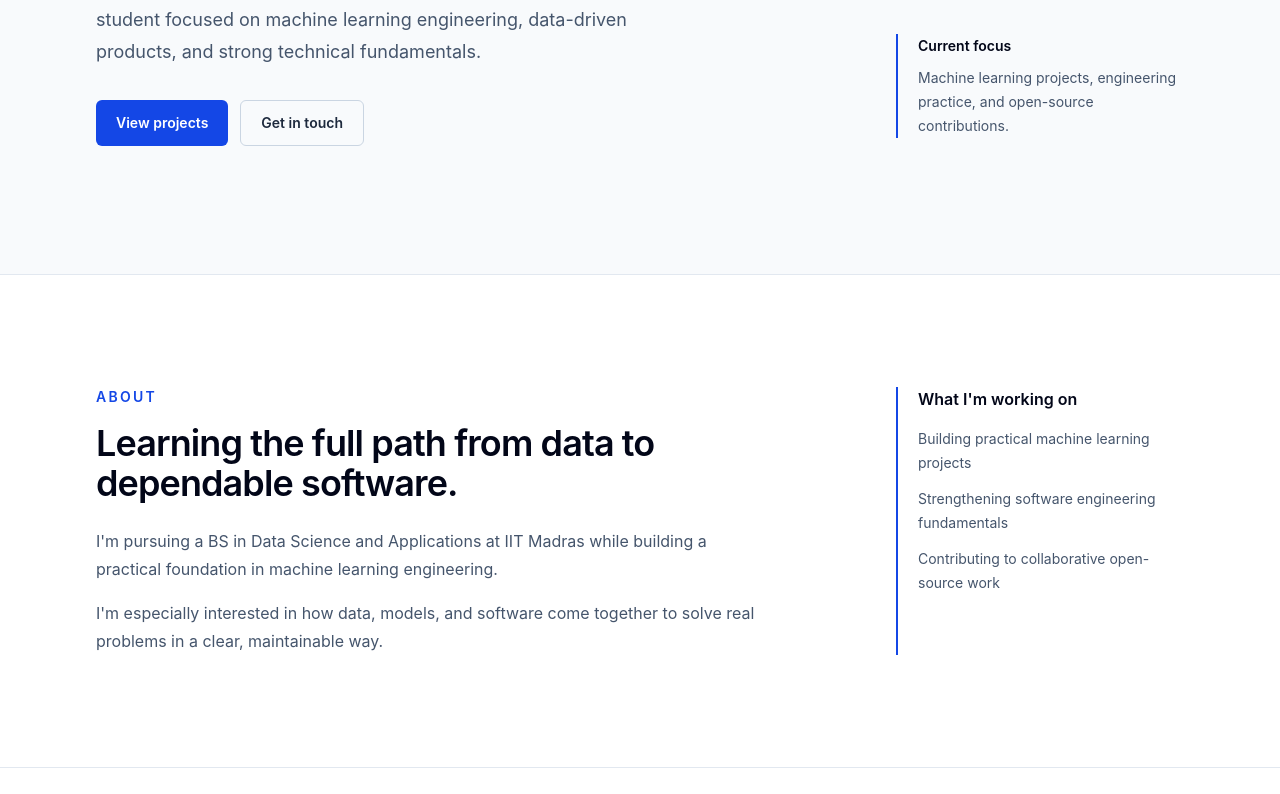
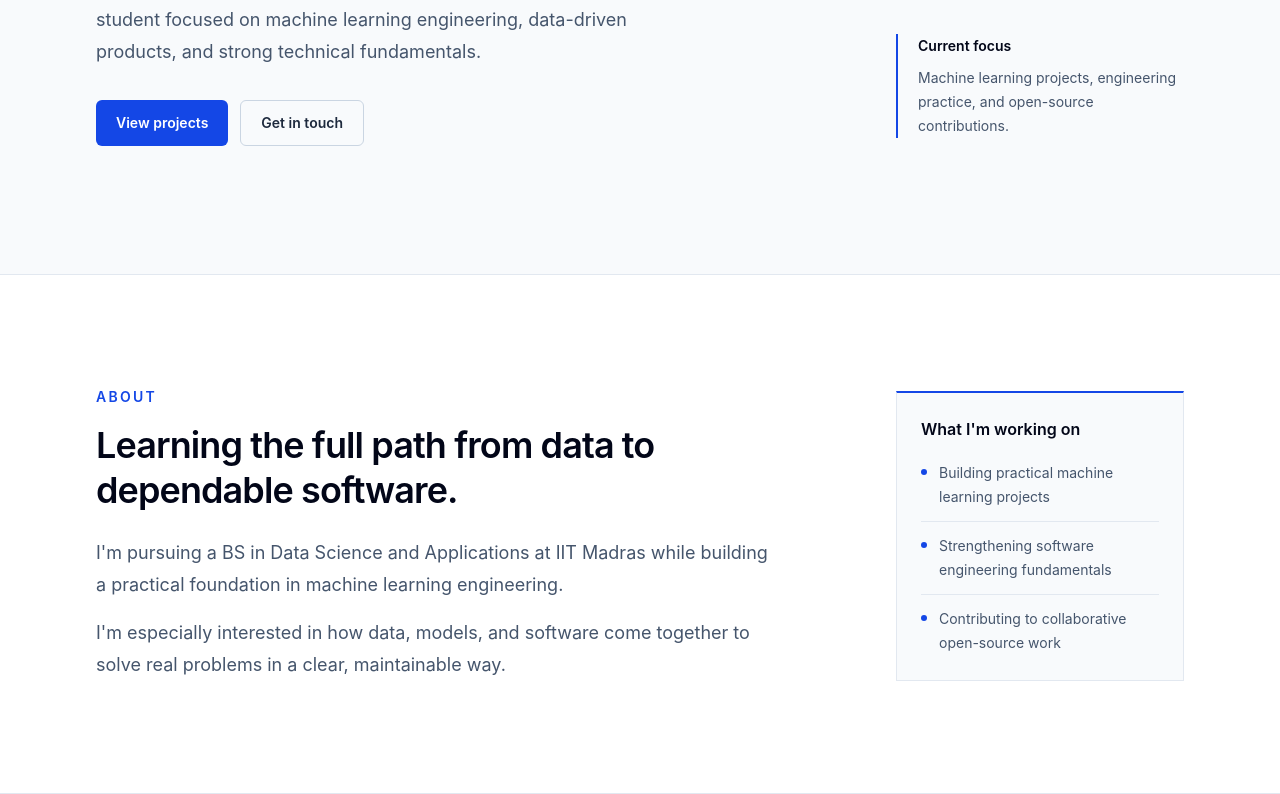
Before and after one commit to Abhhiiissshhek/Portfolio, a React (Vite) app: page / in a window 1280 px wide. Shown: the part 544-1338 px from the top of the page. Before the commit the page ends 1312 px from the top, so only its background shows below. Built offline with nearby package versions, Linux system fonts and the light colour scheme.

Commit message:
style: polish about section layout

```diff
--- a/src/sections/About.jsx
+++ b/src/sections/About.jsx
@@ -1,15 +1,15 @@
 function About() {
   return (
     <section id="about" className="border-y border-slate-200 bg-white">
-      <div className="mx-auto grid max-w-6xl gap-10 px-6 py-20 sm:px-8 lg:grid-cols-[minmax(0,1fr)_18rem] lg:gap-20 lg:py-28">
+      <div className="mx-auto grid max-w-6xl gap-10 px-6 py-20 sm:gap-14 sm:px-8 lg:grid-cols-[minmax(0,1fr)_18rem] lg:gap-20 lg:py-28">
         <div>
           <p className="text-sm font-semibold uppercase tracking-[0.16em] text-blue-700">
             About
           </p>
-          <h2 className="mt-4 text-3xl font-semibold tracking-tight text-slate-950 sm:text-4xl">
+          <h2 className="mt-4 max-w-xl text-3xl font-semibold leading-tight tracking-tight text-slate-950 sm:text-4xl">
             Learning the full path from data to dependable software.
           </h2>
-          <div className="mt-6 max-w-2xl space-y-4 leading-7 text-slate-600">
+          <div className="mt-6 max-w-2xl space-y-4 text-base leading-7 text-slate-600 sm:text-lg sm:leading-8">
             <p>
               I&apos;m pursuing a BS in Data Science and Applications at IIT Madras
               while building a practical foundation in machine learning
@@ -22,12 +22,21 @@ function About() {
           </div>
         </div>
 
-        <aside className="border-l-2 border-blue-700 pl-5">
+        <aside className="max-w-sm border border-slate-200 border-t-2 border-t-blue-700 bg-slate-50 p-6 lg:mt-1">
           <h3 className="font-semibold text-slate-950">What I&apos;m working on</h3>
-          <ul className="mt-4 space-y-3 text-sm leading-6 text-slate-600">
-            <li>Building practical machine learning projects</li>
-            <li>Strengthening software engineering fundamentals</li>
-            <li>Contributing to collaborative open-source work</li>
+          <ul className="mt-5 divide-y divide-slate-200 text-sm leading-6 text-slate-600">
+            <li className="flex gap-3 py-3 pt-0">
+              <span aria-hidden="true" className="mt-2 size-1.5 shrink-0 rounded-full bg-blue-700" />
+              Building practical machine learning projects
+            </li>
+            <li className="flex gap-3 py-3">
+              <span aria-hidden="true" className="mt-2 size-1.5 shrink-0 rounded-full bg-blue-700" />
+              Strengthening software engineering fundamentals
+            </li>
+            <li className="flex gap-3 pt-3">
+              <span aria-hidden="true" className="mt-2 size-1.5 shrink-0 rounded-full bg-blue-700" />
+              Contributing to collaborative open-source work
+            </li>
           </ul>
         </aside>
       </div>
```
